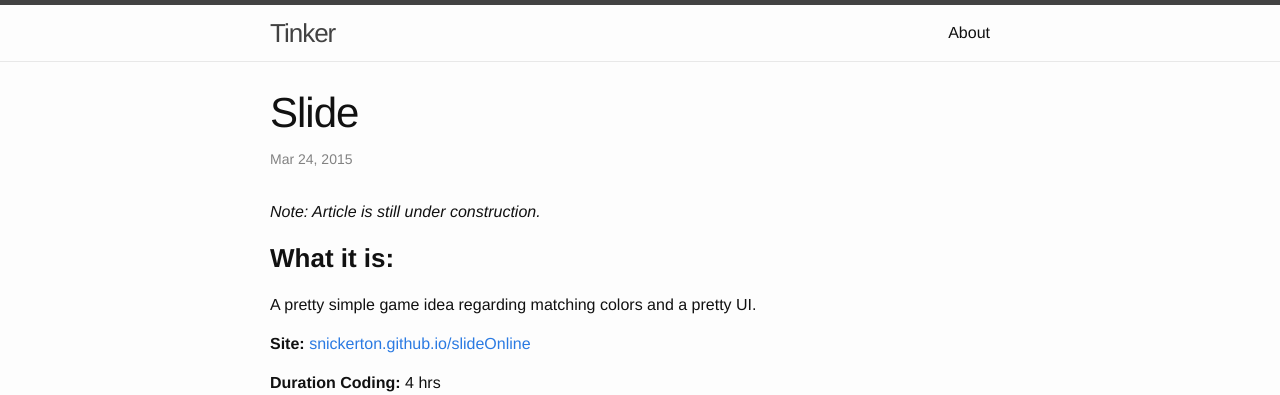
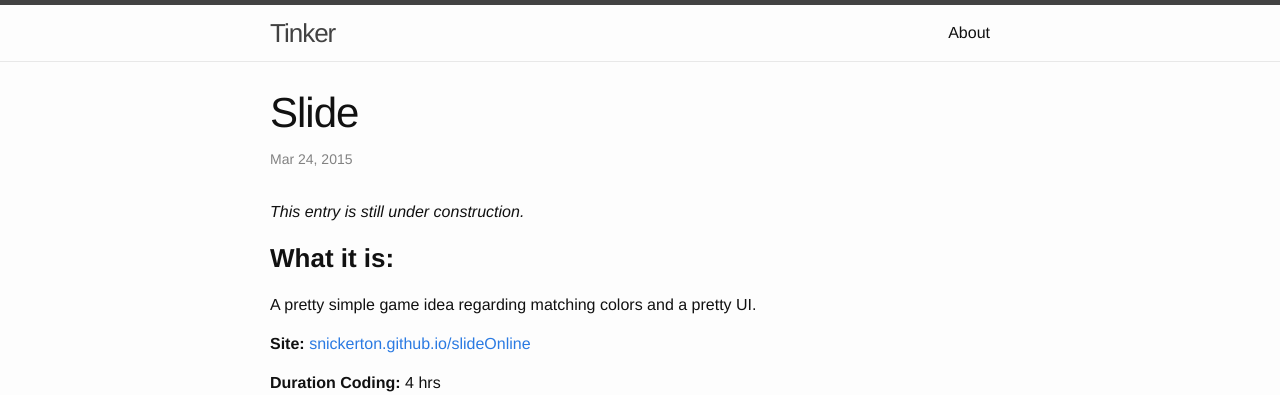
Before and after one commit to snickerton/snickerton.github.legacy, a Jekyll site: the page built from _posts/2015-03-24-Slide.markdown, in a window 1280 px wide. Shown: the top 395 px of the page. Built offline with Jekyll 4.4.1, drawn with Linux system fonts in a browser that asks for light colours.

Commit message:
Update 2015-03-24-Slide.markdown

```diff
--- a/_posts/2015-03-24-Slide.markdown
+++ b/_posts/2015-03-24-Slide.markdown
@@ -7,7 +7,7 @@ categories: HTML projects
 img: Slide
 ---
 
-<i>Note: Article is still under construction.</i>
+<i>This entry is still under construction.</i>
 
 <h3><b>What it is:</b></h3>
 A pretty simple game idea regarding matching colors and a pretty UI.
```
